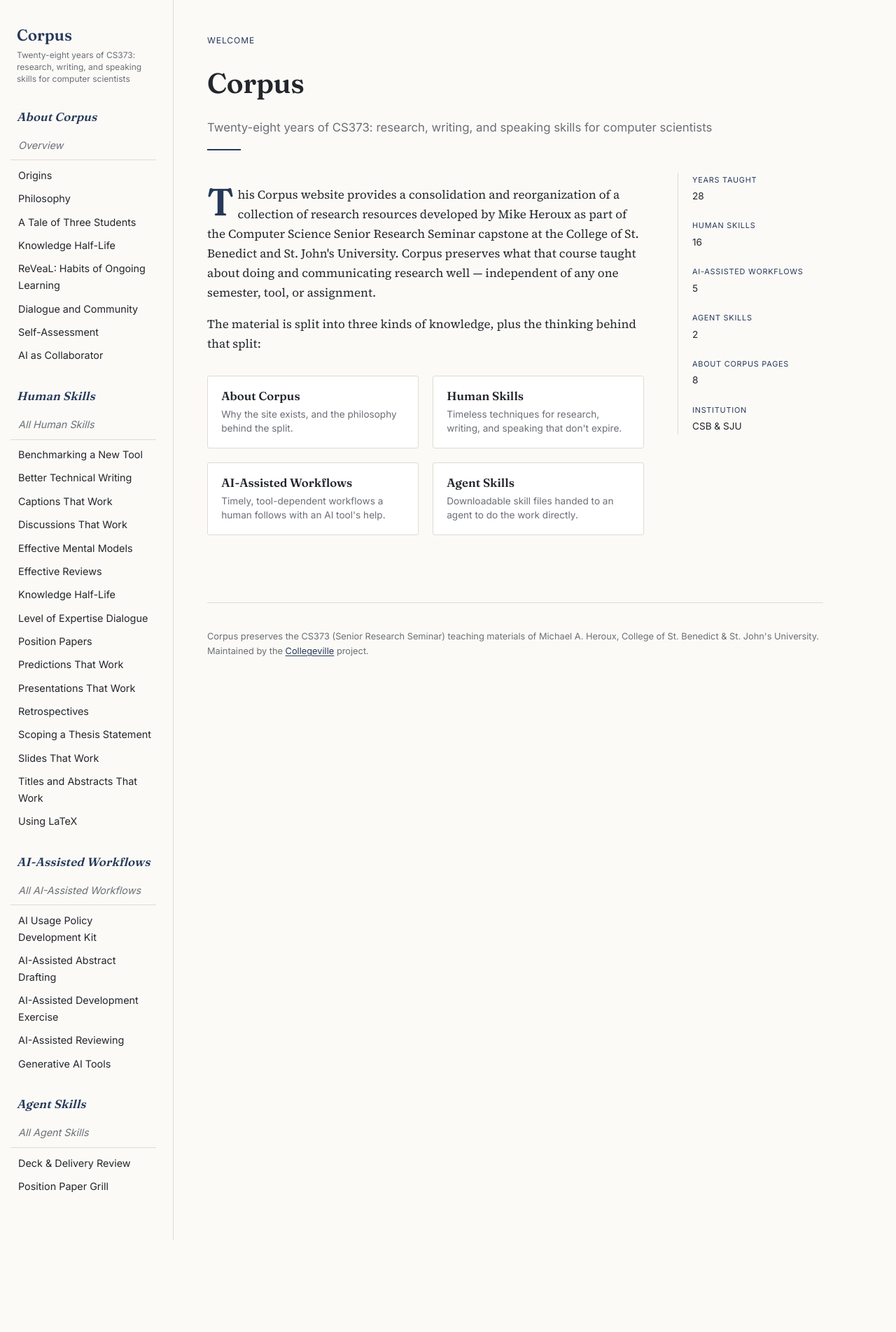
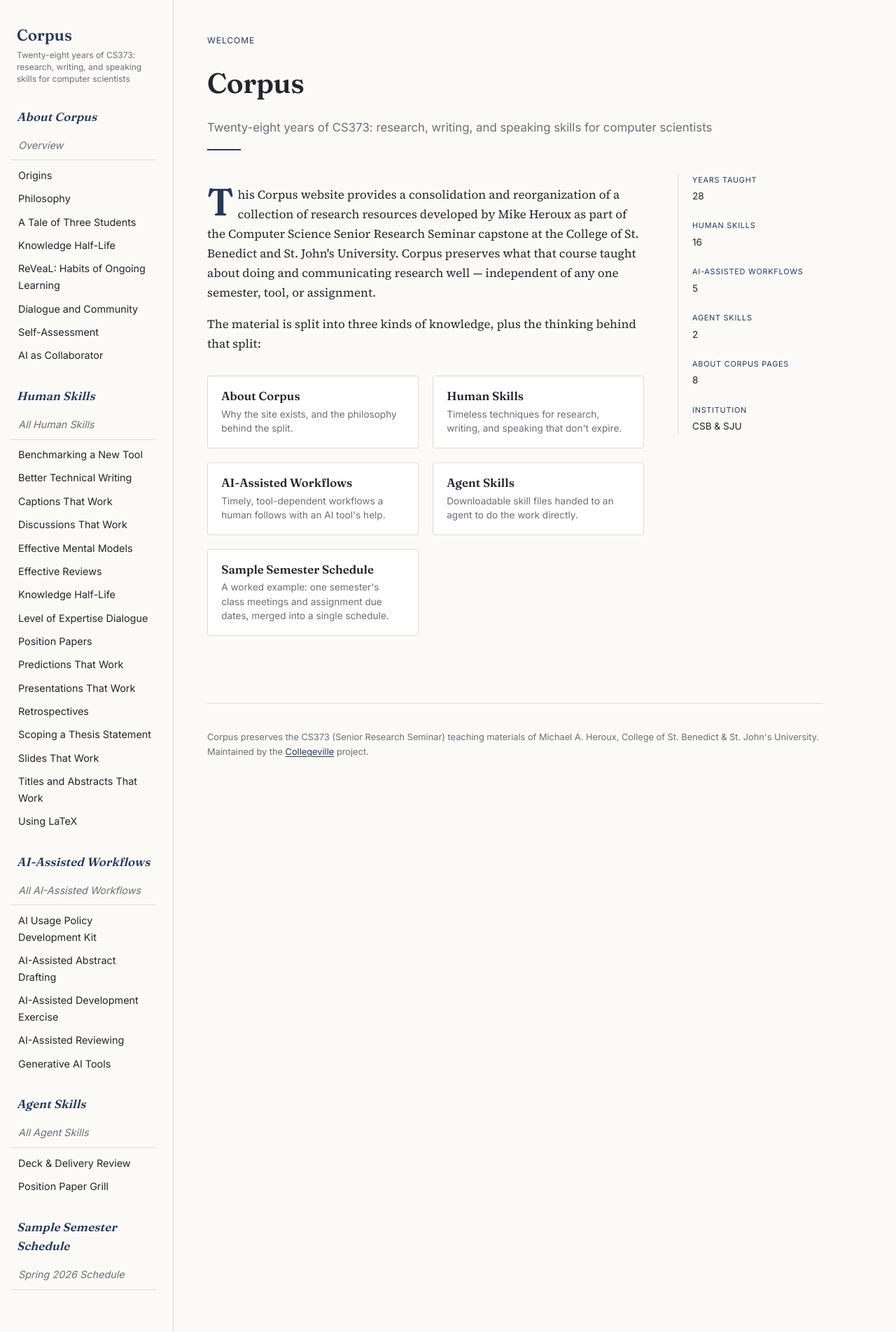
Before and after one commit to Collegeville/Corpus, a Jekyll site: the page built from index.md, in a window 1280 px wide. Shown: the whole page at 70% size. Built offline with Jekyll 4.4.1, drawn with Linux system fonts in a browser that asks for light colours; before the commit the page ends 1773 px from its top, so only the background shows below that.

Commit message:
Add Sample Semester Schedule section (#1)
New top-level nav section showing a worked example of how the archive's
material gets sequenced across a real semester, built from the Spring
2026 CS373 offering:

- sample-semester-schedule/index.md: grading component breakdown,
  recurring commitments (weekly ReVeaL reflections, ongoing resource
  finding), and a single chronological table merging class sessions
  with assignment due dates (rather than two lists a reader has to
  cross-reference by date).
- _includes/sidebar.html, _config.yml: new nav entry.
- index.md: new homepage card linking to the page.
- assets/css/style.scss: general table styling (header, row striping,
  responsive horizontal scroll) since this is the first page built
  around a large table.

```diff
--- a/_config.yml
+++ b/_config.yml
@@ -83,6 +83,8 @@
     url: /ai-workflows/
   - title: Agent Skills
     url: /agent-skills/
+  - title: Sample Semester Schedule
+    url: /sample-semester-schedule/
 
 plugins:
   - jekyll-feed
--- a/_includes/sidebar.html
+++ b/_includes/sidebar.html
@@ -38,5 +38,10 @@
       <li><a href="{{ doc.url | relative_url }}" {% if page.url == doc.url %}class="is-active"{% endif %}>{{ doc.title }}</a></li>
       {% endfor %}
     </ul>
+
+    <span class="nav-section-label">Sample Semester Schedule</span>
+    <ul>
+      <li><a href="{{ '/sample-semester-schedule/' | relative_url }}" class="nav-overview-link{% if page.section == 'Sample Semester Schedule' %} is-active{% endif %}">Spring 2026 Schedule</a></li>
+    </ul>
   </nav>
 </aside>
--- a/assets/css/style.scss
+++ b/assets/css/style.scss
@@ -362,6 +362,39 @@
   line-height: 1.5;
 }
 
+/* Content tables (schedules, comparisons) -------------------------------
+   display: block + overflow-x: auto keeps a wide table (many columns, or
+   long cell text like the sample schedule) from ever forcing the whole
+   page to scroll horizontally on narrow viewports. */
+table {
+  display: block;
+  overflow-x: auto;
+  max-width: 100%;
+  width: 100%;
+  border-collapse: collapse;
+  margin: 1.5rem 0 2rem;
+  font-size: 0.95rem;
+}
+th, td {
+  text-align: left;
+  padding: 0.55rem 0.9rem;
+  border-bottom: 1px solid var(--color-rule);
+  vertical-align: top;
+}
+th {
+  font-family: var(--font-ui);
+  font-size: 0.78rem;
+  letter-spacing: 0.02em;
+  text-transform: uppercase;
+  color: var(--color-navy);
+  background: var(--color-margin);
+  border-bottom: 2px solid var(--color-navy);
+  white-space: nowrap;
+}
+tbody tr:nth-child(even) {
+  background: var(--color-margin);
+}
+
 footer.site-footer {
   font-family: var(--font-ui);
   font-size: 0.8rem;
--- a/index.md
+++ b/index.md
@@ -39,6 +39,10 @@
         <h3>Agent Skills</h3>
         <p>Downloadable skill files handed to an agent to do the work directly.</p>
       </a>
+      <a class="card" href="{{ '/sample-semester-schedule/' | relative_url }}">
+        <h3>Sample Semester Schedule</h3>
+        <p>A worked example: one semester's class meetings and assignment due dates, merged into a single schedule.</p>
+      </a>
     </div>
   </div>
 
```
Also changed, not shown: sample-semester-schedule/index.md (added, +94 -0 lines).
